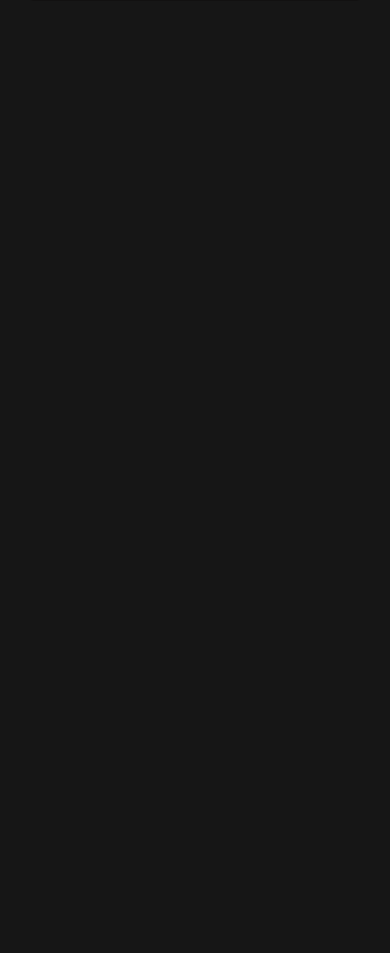
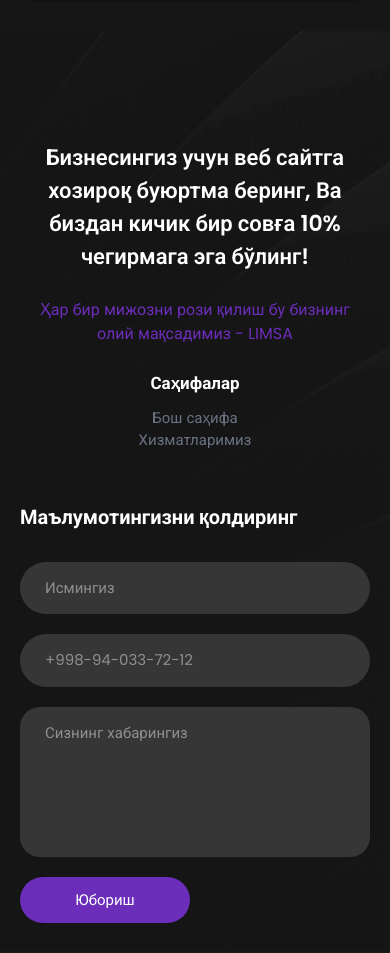
Before and after one commit to DavronNabijonv/Limsa_website, a React (Vite) app: page / in a window 390 px wide. Shown: the part 6360-7313 px from the top of the page. Before the commit the page ends 6391 px from the top, so only its background shows below. Built offline with nearby package versions, Linux system fonts and the light colour scheme.

Commit message:
contact-part

```diff
--- a/package.json
+++ b/package.json
@@ -12,6 +12,7 @@
   "dependencies": {
     "@tailwindcss/vite": "^4.1.3",
     "aos": "^2.3.4",
+    "axios": "^1.8.4",
     "i18next": "^24.2.3",
     "i18next-browser-languagedetector": "^8.0.4",
     "i18next-http-backend": "^3.0.2",
--- a/src/App.css
+++ b/src/App.css
@@ -19,6 +19,15 @@
   background-position: left center;
   background-size: cover;
 }
+
+/* contact -part background image */
+.contact-part{
+  background-image: url(./assets/formImg.png);
+  background-repeat: no-repeat;
+  background-position: top left;
+  background-size: cover;
+  background-attachment: fixed ;
+}
 @media(max-width:1400px){
   .container{
     padding: 10px 20px ;
--- a/src/App.jsx
+++ b/src/App.jsx
@@ -1,9 +1,10 @@
 import { Route, Routes } from "react-router-dom";
 import "./App.css";
-import Navbar from "./sections/nav_contactFooter/navbar";
+import Navbar from "./sections/nav_foot/navbar";
 import HOMEPAGE from "./sections/HOMEPAGE";
 import Our_works from "./sections/our_works";
 import Our_benefits from "./sections/our_benefits";
+import Contact from "./sections/contact";
 
 function App() {
   const routes = [
@@ -39,6 +40,8 @@ function App() {
           <Route key={id} {...rest} />
         ))}
       </Routes>
+
+      <Contact/>
     </div>
   );
 }
--- /dev/null
+++ b/src/sections/contact.jsx
@@ -0,0 +1,82 @@
+import React from 'react'
+import '../App.css';
+import TextTranslater from '../components/textTranslater';
+import { useTranslation } from 'react-i18next';
+import axios from "axios";
+import { Link } from 'react-router-dom';
+
+export default function Contact() {
+
+  const sendMessage = (event) => {
+    event.preventDefault();
+
+    const token = '7940057045:AAHRFPvgUCo_7pqpXD6uq4li7-_DYx2J96g'; // Use environment variable
+    const chatId = 6134458285;
+    const url = `https://api.telegram.org/bot${token}/sendMessage`;
+
+    // Get form data
+    const name = event.target.elements.name.value; // Get input by name attribute
+    const phoneNumber = event.target.elements.number.value;
+    const info_user = `Ism: ${name}, Phone number: ${phoneNumber}`;
+
+    axios.post(url, {
+      chat_id: chatId,
+      text: info_user
+    })
+    .then(() => {
+      alert("Muvaffaqiyatli yuborildi!!!");
+      event.target.reset();
+    })
+    .catch((error) => {
+      console.error("Yuborishda xatolik:", error);
+    });
+  };
+
+  const { t } = useTranslation();
+
+  return (
+    <div className='contact-part pt-[100px] pb-[20px] ' >
+        <div className="container flex lg:flex-row flex-col lg:justify-between lg:items-start items-center lg:gap-[0px] gap-[50px] ">
+
+            <div className="contact-left max-w-[550px] w-[100%] flex flex-col lg:items-start items-center  lg:max-w-[600px] max-w-full w-[100%] lg:text-left text-center ">
+                <TextTranslater txt='buyurtma' txt_styles=' text-white lg:text-[40px] sm:text-[28px] text-[22px] font-[600] sm:leading-[44px] ' />
+                <TextTranslater txt='buyurtma-txt' txt_styles=' text-[#6c2dba] lg:my-[40px] my-[25px] lg:text-[18px] text-[16px] ' />
+                <TextTranslater txt='sahifa' txt_styles=' text-white font-[700] lg:text-[20px] text-[17px] lg:mb-[20px] mb-[10px] ' />
+                <Link to={'/'} >
+                <TextTranslater txt='bosh_sahifa' txt_styles=' text-gray-500 lg:text-[17px] text-[15px] ' />
+                </Link>
+                <Link to={'/xizmat'} >
+                <TextTranslater txt='xizmat' txt_styles=' text-gray-500 lg:text-[17px] text-[15px] ' />
+                </Link>
+            </div>
+
+            <div className="contact-right max-w-[580px] w-[100%] ">
+              <TextTranslater txt='form-title' txt_styles=' text-white sm:text-[30px] text-[20px] mb-[30px] font-[700] ' />
+              <form className="flex flex-col gap-[20px]" onSubmit={sendMessage}>
+                <input
+                  type="text"
+                  name="name" // Changed from id to name
+                  placeholder={t("ism")}
+                  className=" rounded-[50px] bg-[#363636] px-[25px] py-[15px] text-[15px] text-gray-200 "
+                  required
+                />
+                <input
+                  type="text"
+                  name="number" // Changed from id to name
+                  placeholder="+998-94-033-72-12"
+                  className="rounded-[50px] bg-[#363636] px-[25px] py-[15px] text-[15px] text-gray-200"
+                  required
+                />
+                <textarea name="message" id="" placeholder={t("xabar")} className='rounded-[20px] h-[150px] bg-[#363636] px-[25px] py-[15px] text-[15px] text-gray-200' style={{resize:'none'}} ></textarea>
+                <input
+                  type="submit"
+                  value={t("yuborish-btn")}
+                  className="w-[170px] bg-[#6c2dba] text-white text-[15px] rounded-[50px] py-[12px]"
+                />
+              </form>
+            </div>
+
+        </div>
+    </div>
+  )
+}
```
Also changed, not shown: src/sections/nav_contactFooter/contact.jsx (deleted), src/sections/nav_foot/footer.jsx (added), src/sections/nav_foot/navbar.jsx (renamed from src/sections/nav_contactFooter/navbar.jsx), 1 other file (tests, documents, lock files or other folders).
